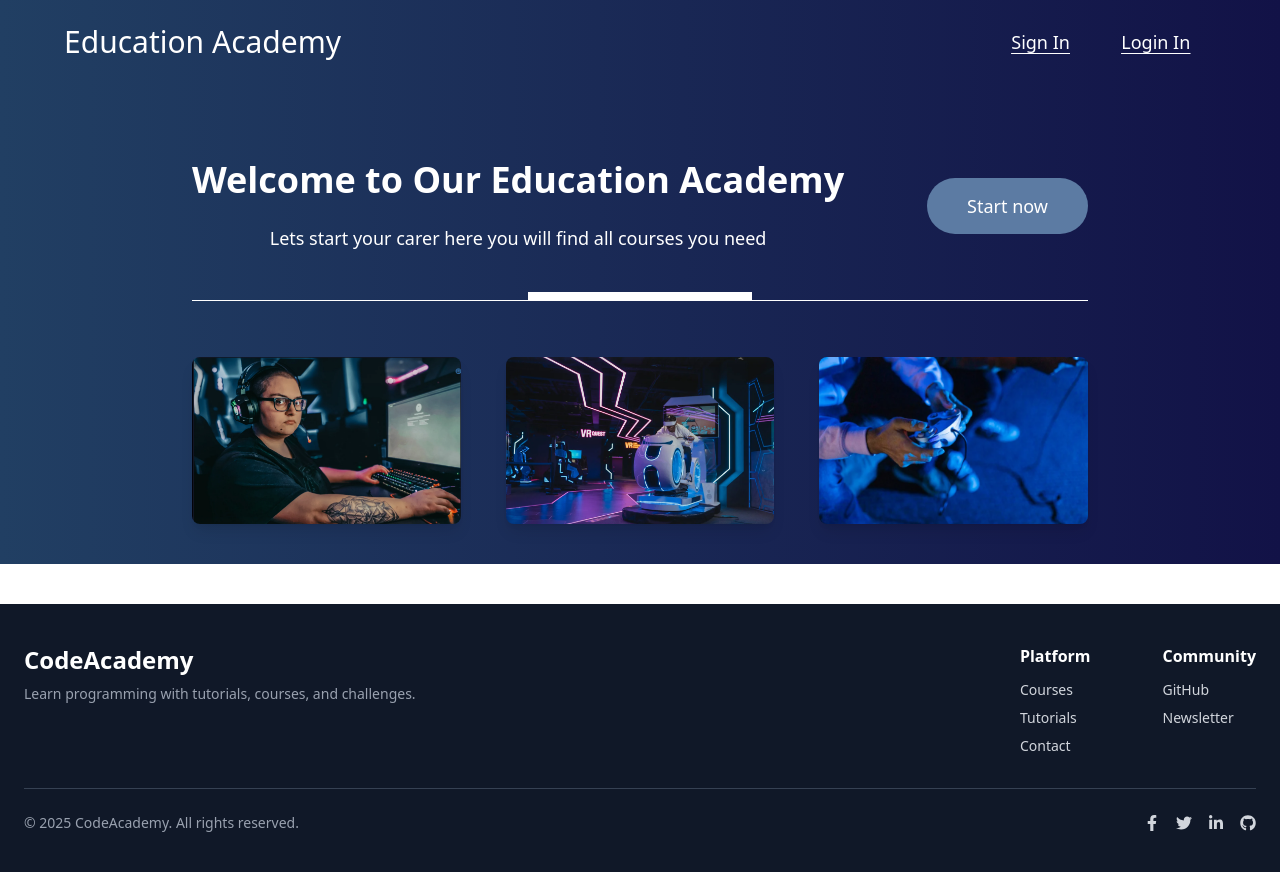
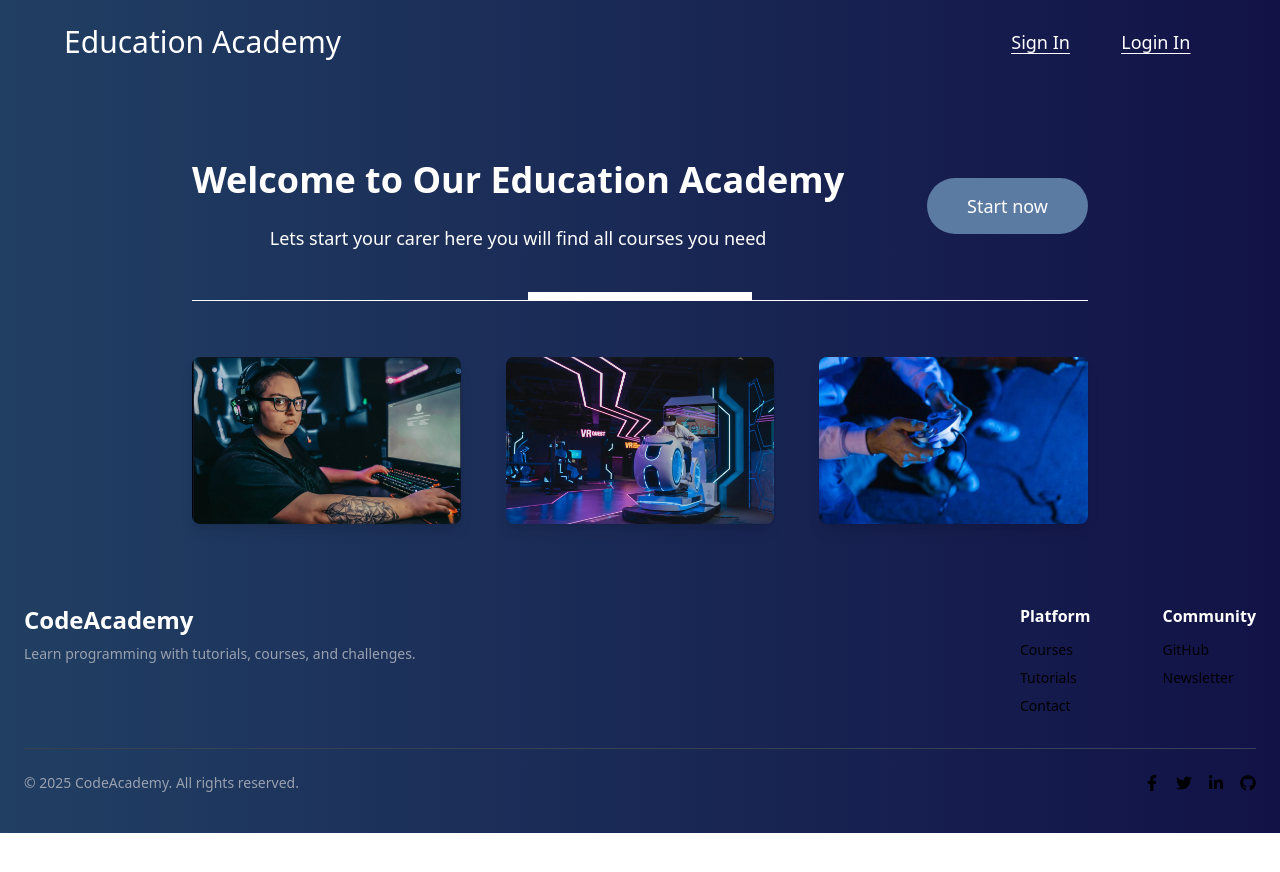
Before and after one commit to MoKhalid99/Algorithm-Web, a React (Vite) app: page / in a window 1280 px wide. After the commit the page ends 833 px from the top, so only its background shows below. Built offline with nearby package versions, Linux system fonts and the light colour scheme; a web font is replaced by a local one.

Commit message:
changing footer background color to match hmoe bachground color

```diff
--- a/src/components/Footer/Footer.jsx
+++ b/src/components/Footer/Footer.jsx
@@ -6,7 +6,7 @@ import { FaFacebookF, FaTwitter, FaLinkedinIn, FaGithub } from 'react-icons/fa';
 
 export default function Footer() {
   return (
-    <footer className="bg-gray-900 text-gray-300 mt-10">
+    <footer className="[background:linear-gradient(to_right,#213f63,#121247)]">
       <div className="max-w-7xl mx-auto px-6 py-10">
         {/* Top section */}
         <div className="md:flex md:justify-between md:items-start">
```
